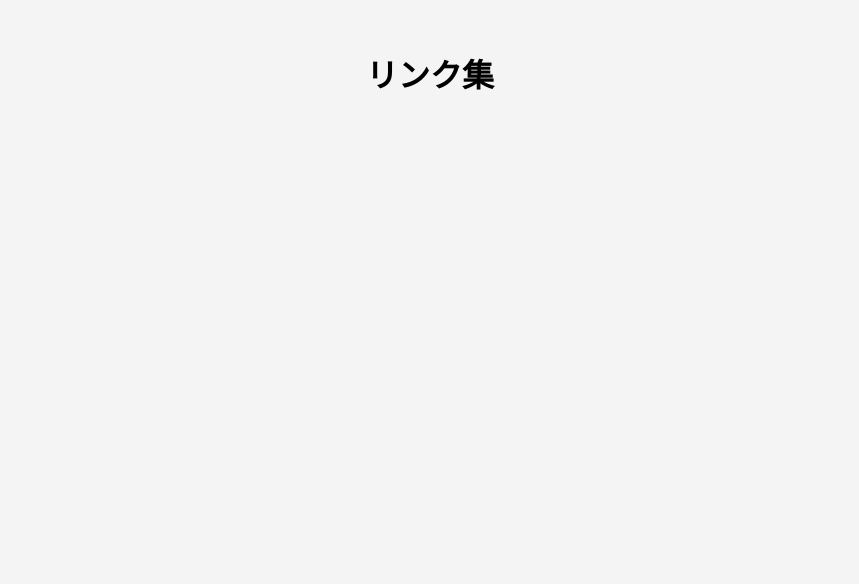
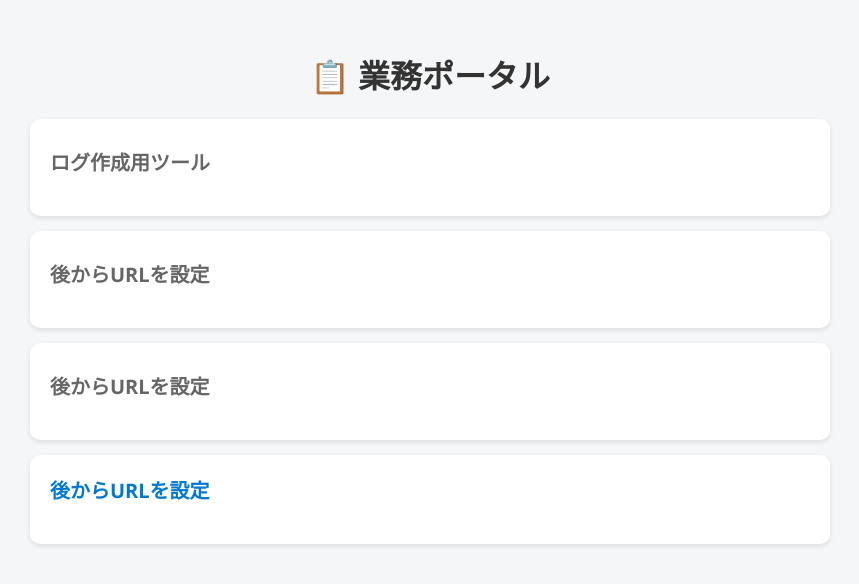
Before and after one commit to MasaatsuShin/agents-tool, a plain HTML site: page index.html in a window 1280 px wide. Shown: the whole page, without its empty margins (210-1069 px from the left). Drawn offline with Linux system fonts and the light colour scheme.

Commit message:
Update index.html

```diff
--- a/index.html
+++ b/index.html
@@ -3,43 +3,79 @@
 <head>
 <meta charset="UTF-8">
 <meta name="viewport" content="width=device-width, initial-scale=1.0">
-    <title>リンク集</title>
+<title>業務ポータル</title>
+
 <style>
-        body {
-            font-family: Arial, sans-serif;
-            text-align: center;
-            margin-top: 50px;
-            background-color: #f4f4f4;
+body{
+    font-family: "Segoe UI", sans-serif;
+    background:#f4f6f8;
+    margin:0;
+    padding:30px;
 }
 
-        .link-container {
-            display: flex;
-            flex-direction: column;
-            gap: 15px;
-            max-width: 400px;
-            margin: auto;
+h1{
+    text-align:center;
+    color:#333;
 }
 
-        .link-btn {
-            display: block;
-            padding: 15px;
-            background-color: #0078D4;
-            color: white;
-            text-decoration: none;
-            border-radius: 8px;
-            font-size: 18px;
+.container{
+    max-width:800px;
+    margin:auto;
 }
 
-        .link-btn:hover {
-            background-color: #005A9E;
+.card{
+    background:#fff;
+    padding:20px;
+    margin-bottom:15px;
+    border-radius:10px;
+    box-shadow:0 2px 5px rgba(0,0,0,0.1);
+}
+
+.card a{
+    text-decoration:none;
+    color:#0078d4;
+    font-size:20px;
+    font-weight:bold;
+}
+
+.card p{
+    margin-top:8px;
+    color:#666;
 }
 </style>
 </head>
+
 <body>
 
-    <h1>リンク集</h1>
+<div class="container">
 
-    <div class="link-container">
-        <a class="linke1.comリンク1</a>
-        <a class="link-btn" href="https://example2.ss="link-btn" href="https://example3.com" target="_href="https://example4ass="link-btn" href="https://example5/body>
+<h1>📋 業務ポータル</h1>
+
+<div class="card">
+    <a href="https://masaatsushin.github.io/agents-tool/%E3%83%AD%E3%82%B0%E4%BD%9C%E6%88%90%E3%83%84%E3%83%BC%E3%83%AB.html"グ作成ツール
+    </a>
+    <p>ログ作成用ツール</p>
+</div>
+
+<div class="card">
+    <a href   リンク集
+    </a>
+    <p>後からURLを設定</p>
+</div>
+
+<div class="card">
+    <a href="#" ュアル
+    </a>
+    <p>後からURLを設定</p>
+</div>
+
+<div class="card">
+    <a href=" Voice AI関連
+    </a>
+    <p>後からURLを設定</p>
+</div>
+
+</div>
+
+</body>
 </html>
```
Lines whose indentation alone changed are shown as unchanged.
